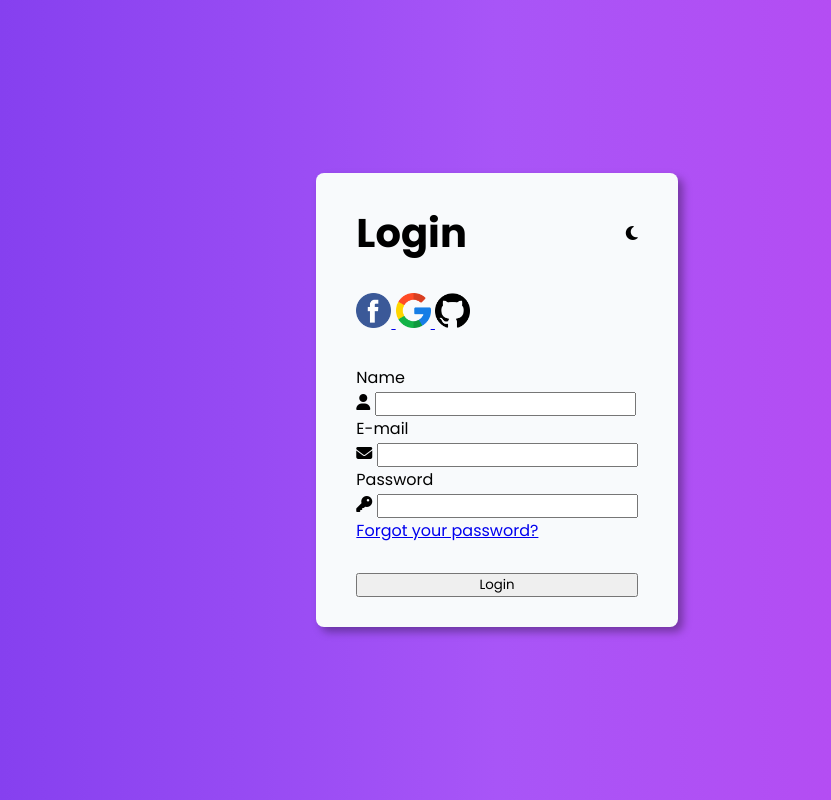
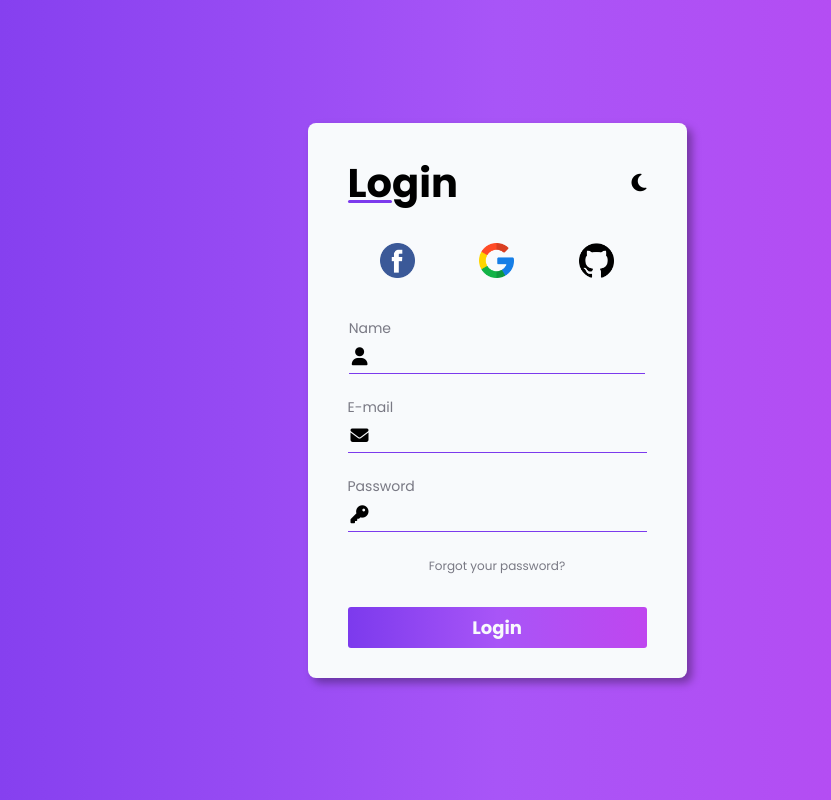
Before and after one commit to francisco-jose-vieira/DARK-LIGHT-FORM, a plain HTML site: page index.html in a window 1280 px wide. Shown: the whole page, without its empty margins (143-974 px from the left). Drawn offline with Linux system fonts and the light colour scheme.

Commit message:
Nova Atualização

```diff
--- a/assets/css/style.css
+++ b/assets/css/style.css
@@ -52,6 +52,94 @@
     position: relative;
 }
 
+#form_header h1::before {
+    position: absolute;
+    content: '';
+    width: 40%;
+    background-color: var(--color-purple-50);
+    height: 3px;
+    bottom: 10px;
+    border-radius: 5px;
+}
+
+#mode_icon {
+    cursor: pointer;
+    font-size: 20px;
+}
+
+#social_media {
+    display: flex;
+    justify-content: space-around;
+}
+
 #social_media img {
     width: 35px;
 }
+
+#social_media img:hover {
+    transform: scale(1.2);
+}
+
+#inputs {
+    display: flex;
+    flex-direction: column;
+    align-items: center;
+    justify-content: center;
+    gap: 20px;
+}
+
+.input-box label {
+    font-size: 14px;
+    color: var(--color-dark-50);
+}
+
+.input-field {
+    display: flex;
+    align-items: center;
+    gap: 15px;
+    padding: 3px;
+    cursor: text;
+    border-bottom: 1px solid var(--color-purple-50);
+}
+
+.input-field i {
+    font-size: 18px;
+    color: var(--color-dark-900);
+}
+
+.input-field input {
+    border: none;
+    background-color: transparent;
+    width: 260px;
+    font-size: 18px;
+    padding: 0px 5px;
+}
+
+.input-field input:focus {
+    outline: none;
+}
+
+#forgot_password a {
+    text-decoration: none;
+    font-size: 12px;
+    color: var(--color-dark-50);
+}
+
+#forgot_password a:hover {
+    color: var(--color-purple-50);
+}
+
+#login_button {
+    border: none;
+    background: var(--color-gradient);
+    color: var(--color-light-50);
+    padding: 7px;
+    font-size: 18px;
+    border-radius: 3px;
+    font-weight: bold;
+    cursor: pointer;
+}
+
+#login_button:hover {
+    transform: scale(1.05);
+}
--- a/index.html
+++ b/index.html
@@ -59,7 +59,7 @@
                     </label>
                 </div>
 
-                <div>
+                <div id="forgot_password">
                     <a href="#">
                         Forgot your password?
                     </a>
```
